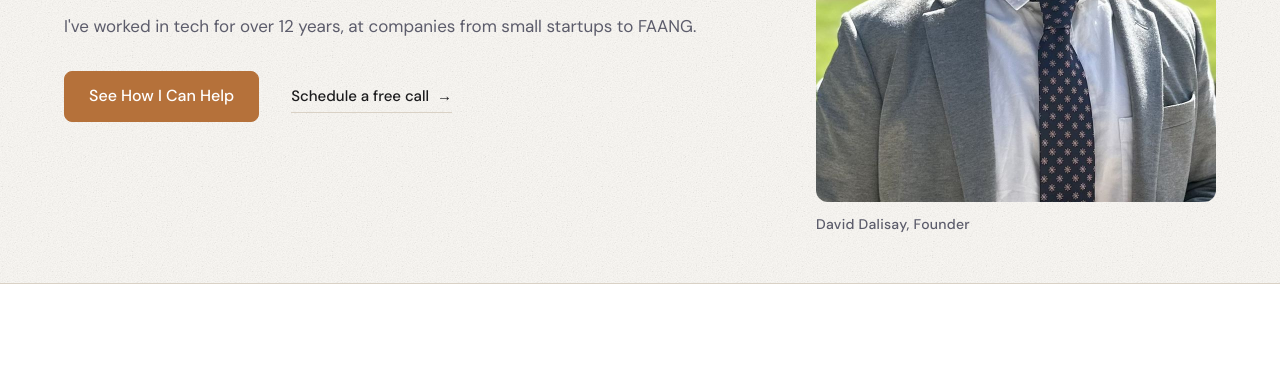
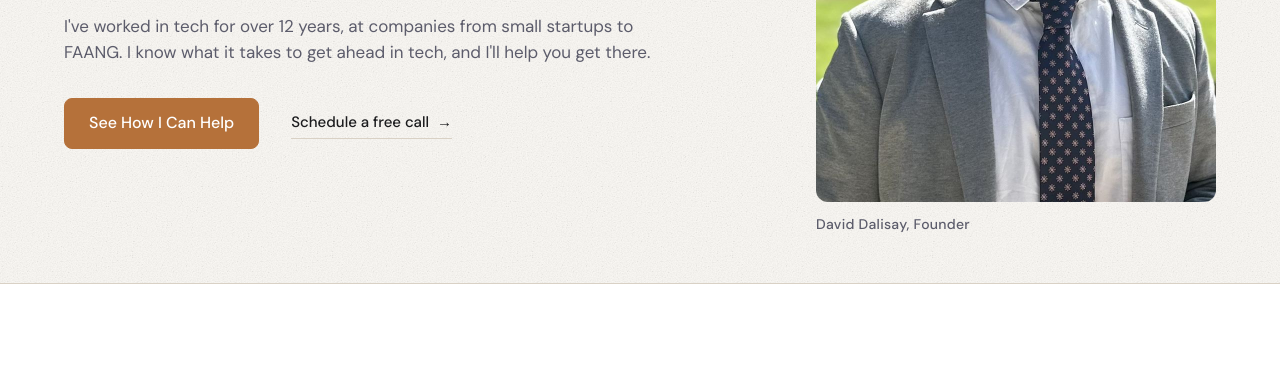
Before and after one commit to davemcwave/empath-interview-prep, a plain HTML site: page index.html in a window 1280 px wide. Shown: the part 430-800 px from the top of the page. Drawn offline with Linux system fonts and the light colour scheme.

Commit message:
Add a line about helping clients get ahead
Co-Authored-By: Claude Opus 5.5 <noreply@anthropic.com>

```diff
--- a/index.html
+++ b/index.html
@@ -135,6 +135,7 @@
           </p>
           <p class="intro__subtext-secondary">
             I've worked in tech for over 12 years, at companies from small startups to FAANG.
+            I know what it takes to get ahead in tech, and I'll help you get there.
           </p>
         </div>
         <div class="intro__ctas">
```
